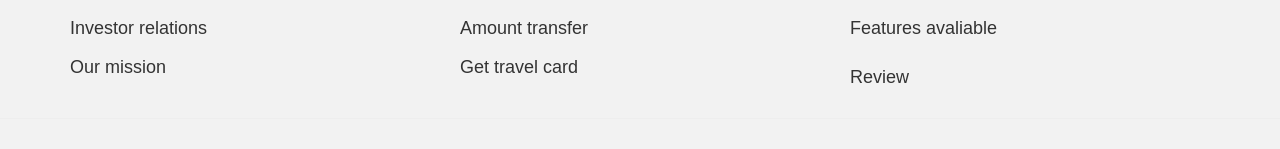
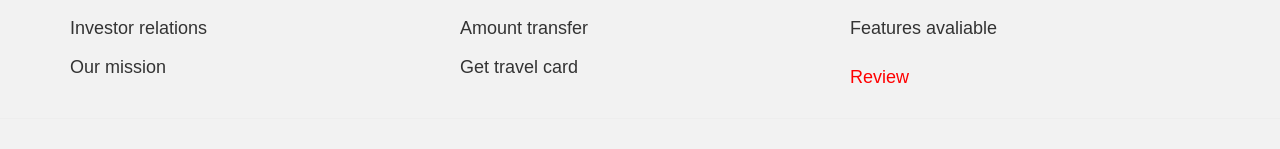
Before and after one commit to premnath10435/globecash, a React (Create React App) app: page / in a window 1280 px wide. Shown: the part 4951-5100 px from the top of the page. Built offline with nearby package versions, Linux system fonts and the light colour scheme.

Commit message:
Update my first proj.js

```diff
--- a/src/reactproj/my first proj.js
+++ b/src/reactproj/my first proj.js
@@ -416,7 +416,7 @@ function End(){
                                 </div>
 
                                 <div className=" col-md-4 col-sm-4 col-xs-6 ">
-                                <h4 className="color:red">Review</h4>
+                             <h4 style={{ color: "red" }}>Review</h4>
                                 </div>
 
                                 </div>
```
